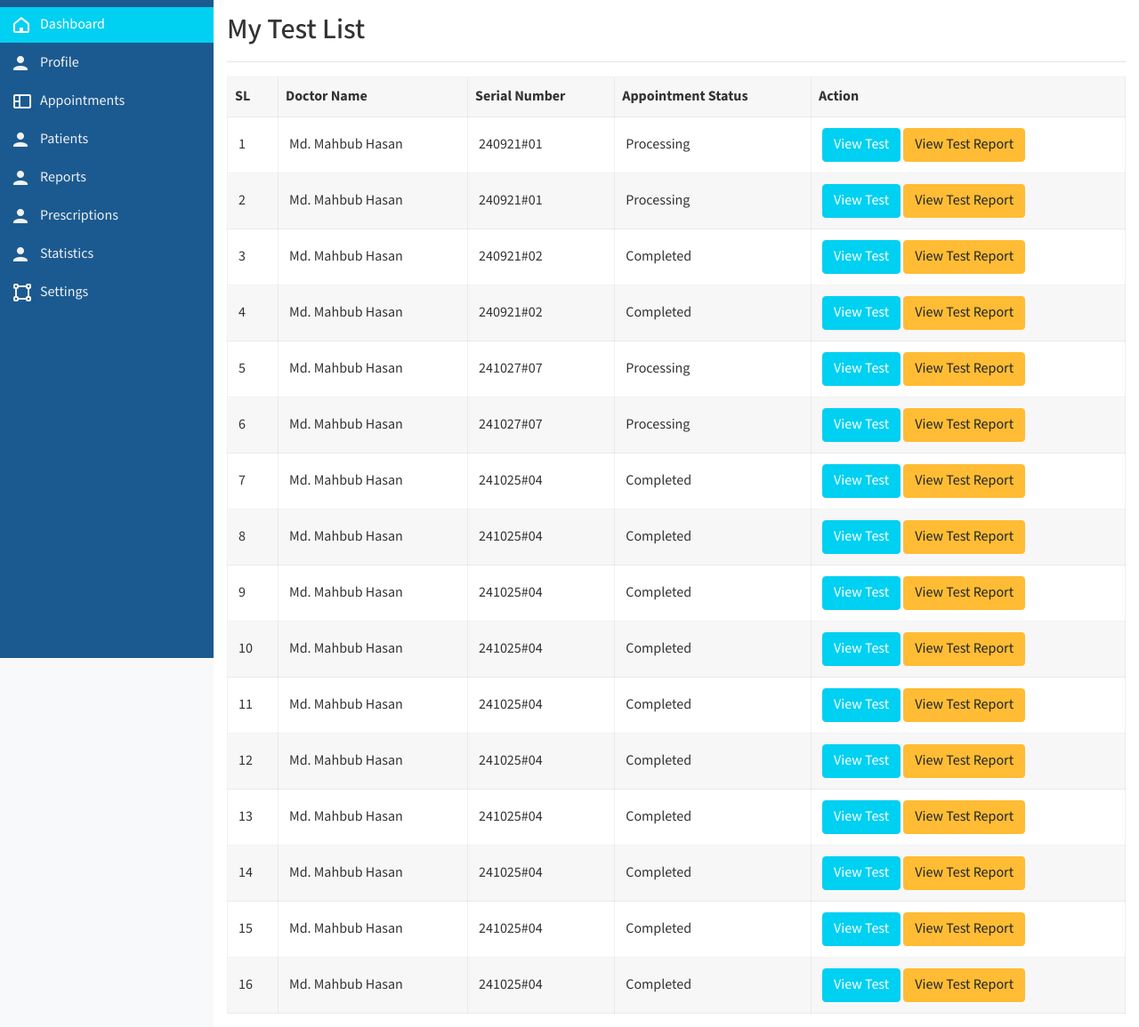
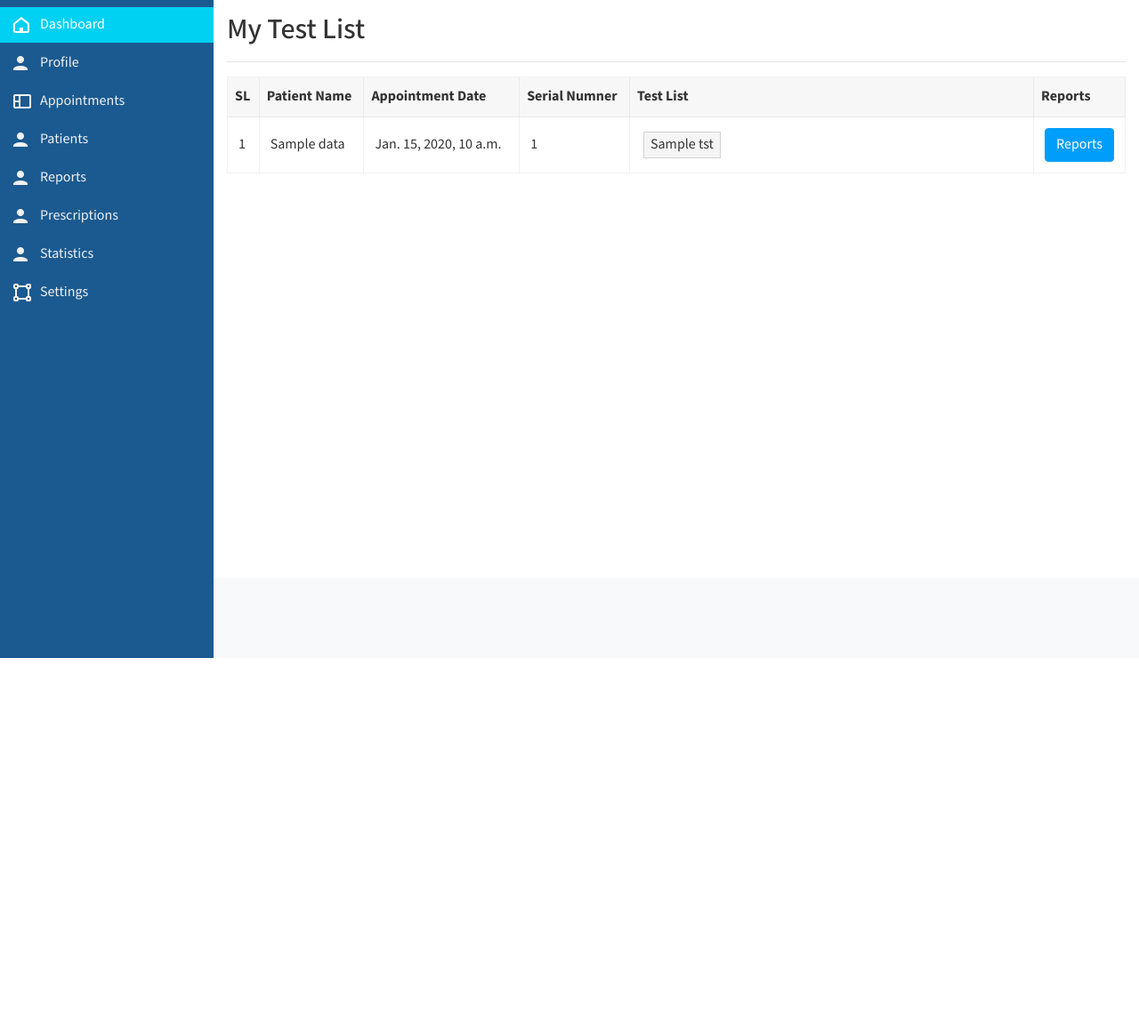
Before and after one commit to cseakkas/Patient-Management, a Django app: template doctor_app/templates/patient/my_test_list.html in a window 1280 px wide. Shown: the part 60-1215 px from the top of the page at 89% size. After the commit the page ends 800 px from the top, so only its background shows below. Run offline with Django 3.2, Linux system fonts and the light colour scheme; data comes from the database, SQL or seed files in the repository; tables that the repository leaves empty hold one stand-in row (values such as "Sample post"); the template is opened without the code that fills it: values that come from a table or form of the project are taken from there, most other values are stand-ins (such as "Sample title", 1, 10 or a date in 2020); some libraries are stand-ins or nearby versions.

Commit message:
Update code

```diff
--- a/doctor_app/models.py
+++ b/doctor_app/models.py
@@ -192,6 +192,7 @@ class PatientTest(models.Model):
         verbose_name = 'Patient Test'
         verbose_name_plural = 'Patient Test List'
 
+
 class PatientMedicine(models.Model):
     patient_name        = models.ForeignKey(PatientList, on_delete=models.DO_NOTHING)
     appointment         = models.ForeignKey(AppointmentList, on_delete=models.DO_NOTHING, blank=True, null=True)
--- a/doctor_app/templates/patient/my_prescription_list.html
+++ b/doctor_app/templates/patient/my_prescription_list.html
@@ -33,7 +33,7 @@
                             {% if data.appointment_status == "Pending" %}
                                 <a href="#" class="btn btn-warning">Not Ready</a>
                             {% else %}
-                                <a href="/patient/{{ data.pk }}/patient-prescription-view/" target="_blank" class="btn btn-primary">View Prescription</a>
+                                <a href="/patient/{{ data.pk }}/prescription-view/" target="_blank" class="btn btn-primary">View Prescription</a>
                             {% endif %}
                         </td>
                     </tr>
--- a/doctor_app/templates/patient/my_test_list.html
+++ b/doctor_app/templates/patient/my_test_list.html
@@ -2,6 +2,19 @@
 <title>{% block title %} My Test List {% endblock %}</title>
 {% load static %}
 {% block content %}
+
+<style>
+    .testListPatient{
+        margin:0;padding:0;list-style: none;
+    }
+    .testListPatient li{
+        float: left;
+        margin:2px 3px;
+        border:1px solid #d3d2d2;
+        padding:2px 7px;
+        background: #f5f5f5;
+    }
+</style>
 
 <div class="content container-fluid  bg-white">
 
@@ -10,28 +23,36 @@
 
             <div class="patient_list">
                 <h2> My Test List</h2> <hr>
-                <table class="table table-striped table-bordered">
+                <table class="table table-bordered table-striped">
                     <tr>
                         <th>SL</th>
-                        <th>Doctor Name</th>
-                        <th>Serial Number</th>
-                        <!-- <th>Appiontment Date</th> -->
-                        <th>Appointment Status</th>
-                        <th>Action</th>
+                        <th>Patient Name</th>
+                        <th>Appointment Date</th>
+                        <th>Serial Numner</th>
+                        <th style="width:45%;">Test List</th>
+                        <th style="width: 100px;">Reports</th>
                     </tr>
-                    {% for data in my_test %}
-                    <tr>
-                        <td>{{ forloop.counter }}</td>
-                        <td>{{ data.doctor_name.first_name }} {{ data.doctor_name.last_name }}</td>
-                        <td>{{ data.appointment.serial_number }}</td>
-                        <td>{{ data.appointment.appointment_status }}</td>
-
-                        <!-- <td>{{ data.create_date }}</td> -->
-                        <td>
-                            <a href="/patient/{{ data.patient_name_id }}/{{ data.appointment.pk }}/my-test-list/" class="btn btn-primary">View Test</a>
-                            <a href="/patient/{{ data.patient_name_id }}/{{ data.appointment.pk }}/test-report/" class="btn btn-warning">View Test Report</a>
-                        </td>
-                    </tr>
+                    {% for data in patient_test_list_arr %}
+                        <tr>
+                            <td>{{ forloop.counter }}</td>
+                            <td>{{ data.patient_name }}</td>
+                            <td>{{ data.appiontment_date }}</td>
+                            <td>{{ data.serial_number }}</td>
+                            <td>
+                                {% if data.test_array %}
+                                {% for tst in data.test_array %}
+                                    <ul class="testListPatient">
+                                        <li>{{ tst }}</li>
+                                    </ul>
+                                {% endfor %}
+                                {% else %} No Test yet. {%endif %}
+                            </td>
+                            <td>
+                                {% if data.test_array %}
+                                    <a href="" class="btn btn-info">Reports</a>
+                                {% else %} No Report{%endif %}
+                            </td>
+                        </tr>
                     {% endfor %}
                 </table>
 
--- a/doctor_app/urls.py
+++ b/doctor_app/urls.py
@@ -46,6 +46,7 @@ urlpatterns = [
     path('patient/doctor/<int:id>/appiontment/', patient_views.my_appiontment),
     path('patient/appiontment-list/', patient_views.appiontment_list),
     path('patient/my-prescription-list/', patient_views.my_prescription),
+    path('patient/<int:appointment_id>/prescription-view/', patient_views.my_prescription_view),
     path('patient/my-test-list/', patient_views.my_test_list),
 
 ]
```
Also changed, not shown: doctor_app/patient_views.py (+82 -4 lines), doctor_app/templates/patient/patient_dashboard.html (+34 -25 lines), doctor_app/templates/patient/patient_wise_prescription.html (added, +48 -0 lines).
